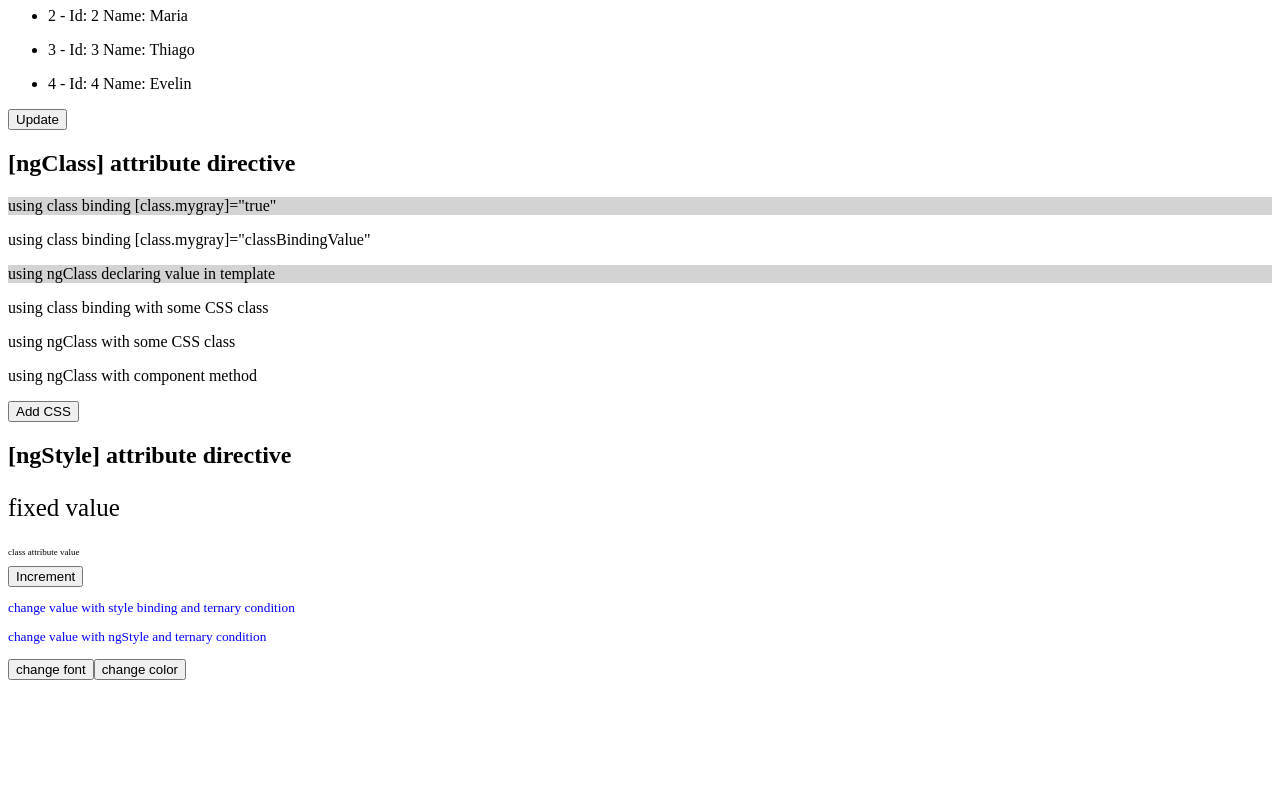
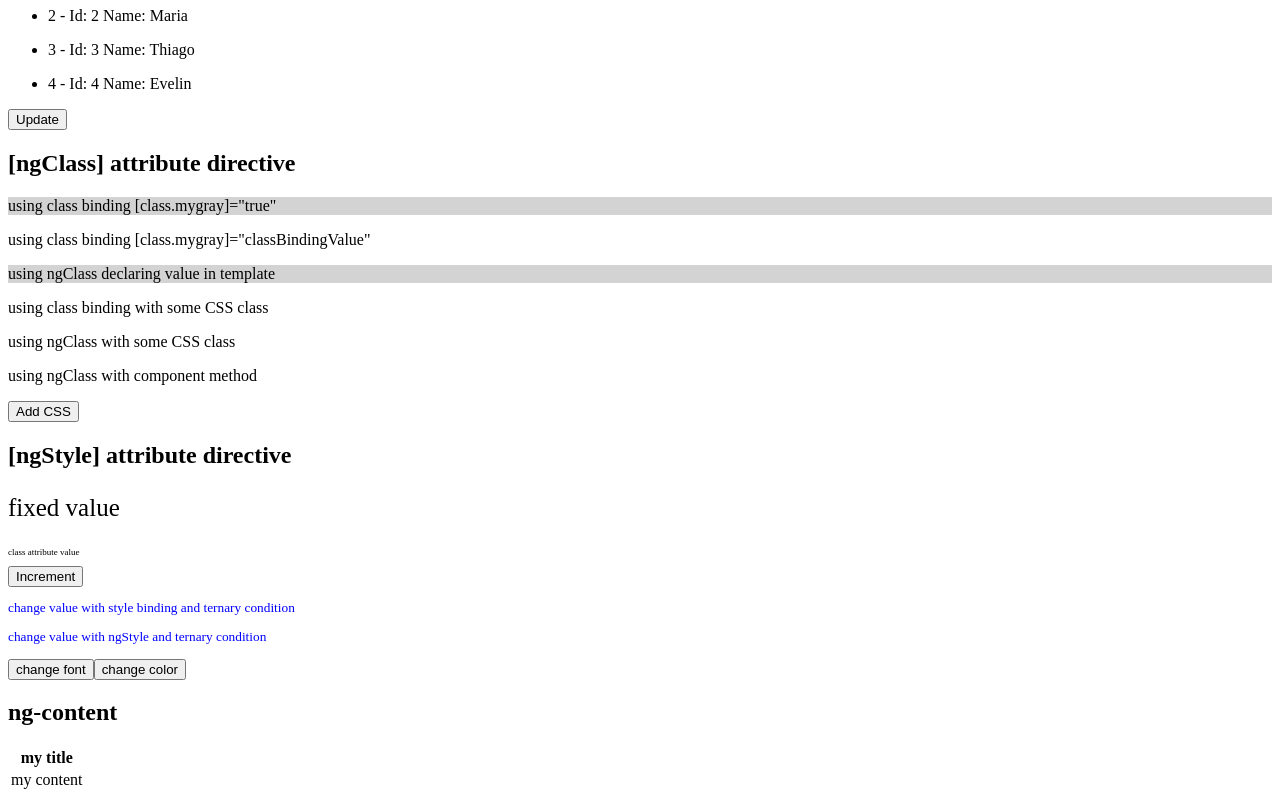
Before and after one commit to vinicius-serpa/poc-angular-2, an Angular app in the folder products-ui/: page / in a window 1280 px wide. Shown: the part 969-1769 px from the top of the page. Before the commit the page ends 1657 px from the top, so only its background shows below. Built offline with nearby package versions, Linux system fonts and the light colour scheme.

Commit message:
ng-content component

```diff
--- a/products-ui/src/app/app.component.html
+++ b/products-ui/src/app/app.component.html
@@ -14,3 +14,7 @@
 <app-ng-for></app-ng-for>
 <app-ng-class></app-ng-class>
 <app-ng-style></app-ng-style>
+<app-ng-content>
+  <div class="title">my title</div>
+  <div class="body">my content</div>
+</app-ng-content>
--- a/products-ui/src/app/app.module.ts
+++ b/products-ui/src/app/app.module.ts
@@ -14,6 +14,7 @@ import { NgSwitchCaseComponent } from './ng-switch-case/ng-switch-case.component
 import { NgForComponent } from './ng-for/ng-for.component';
 import { NgClassComponent } from './ng-class/ng-class.component';
 import { NgStyleComponent } from './ng-style/ng-style.component';
+import { NgContentComponent } from './ng-content/ng-content.component';
 
 @NgModule({
   declarations: [
@@ -26,7 +27,8 @@ import { NgStyleComponent } from './ng-style/ng-style.component';
     NgSwitchCaseComponent,
     NgForComponent,
     NgClassComponent,
-    NgStyleComponent
+    NgStyleComponent,
+    NgContentComponent
   ],
   imports: [
     BrowserModule,
--- /dev/null
+++ b/products-ui/src/app/ng-content/ng-content.component.html
@@ -0,0 +1,18 @@
+<h2>ng-content</h2>
+
+<table>
+  <thead>
+    <tr>
+      <th>
+        <ng-content select=".title"></ng-content>
+      </th>
+    </tr>
+  </thead>
+  <tbody>
+    <tr>
+      <td>
+        <ng-content select=".body"></ng-content>
+      </td>
+    </tr>
+  </tbody>
+</table>
--- /dev/null
+++ b/products-ui/src/app/ng-content/ng-content.component.ts
@@ -0,0 +1,15 @@
+import { Component, OnInit } from '@angular/core';
+
+@Component({
+  selector: 'app-ng-content',
+  templateUrl: './ng-content.component.html',
+  styleUrls: ['./ng-content.component.css']
+})
+export class NgContentComponent implements OnInit {
+
+  constructor() { }
+
+  ngOnInit() {
+  }
+
+}
```
Also changed, not shown: products-ui/src/app/ng-content/ng-content.component.css (added), 1 other file (tests, documents, lock files or other folders).
